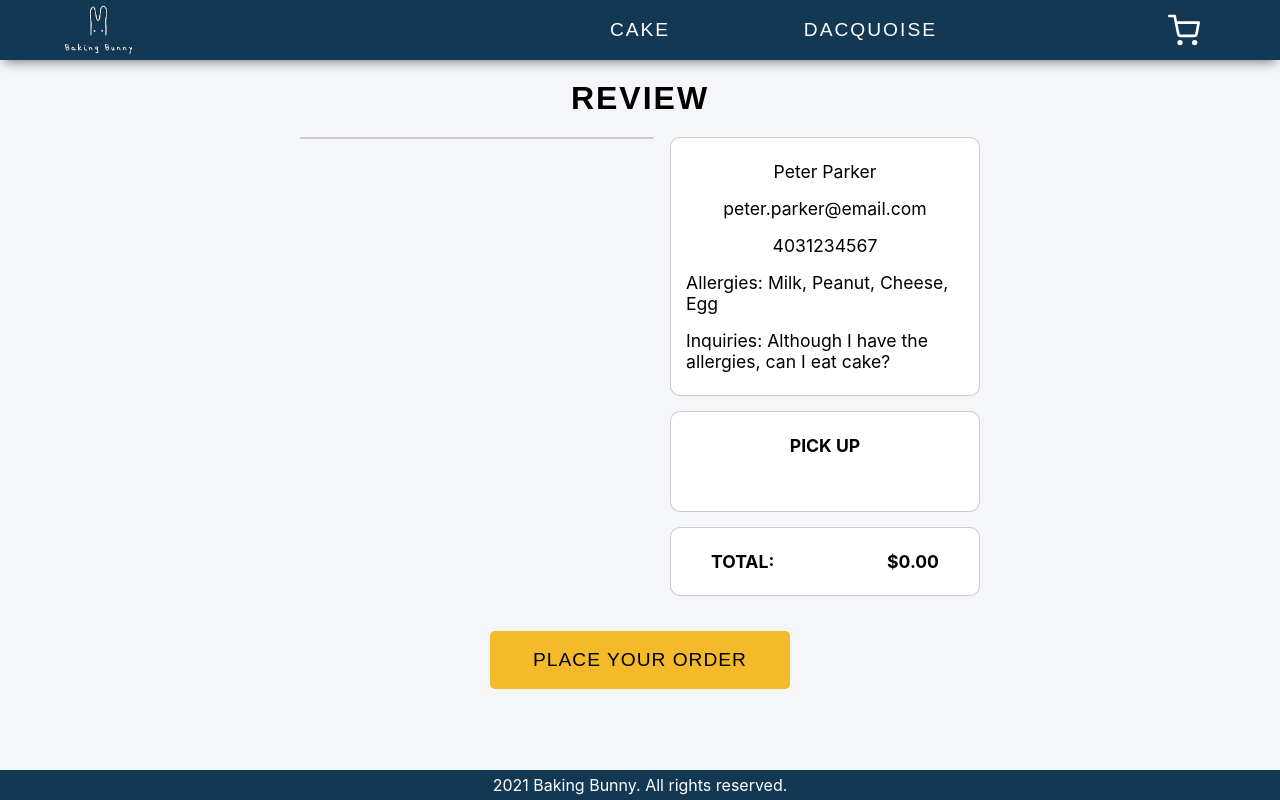
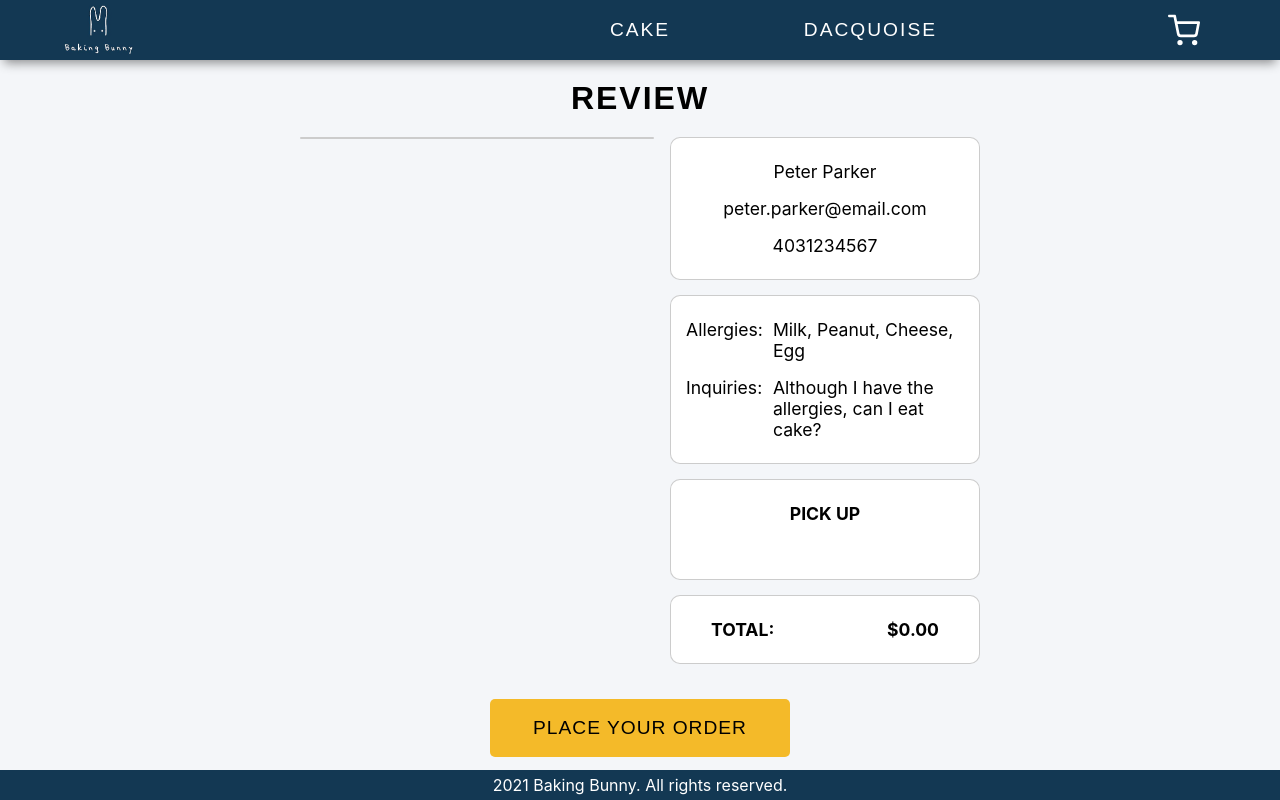
Before and after one commit to BakingBunny/web-baking-bunny, a React (Create React App) app: page /review in a window 1280 px wide. Built offline with nearby package versions, Linux system fonts and the light colour scheme; the HTML template or start-up script is replaced by a standard one; a web font is replaced by a local one.

Commit message:
Update subtotal when cart status changed

```diff
--- a/src/components/CartPage/Subtotal.tsx
+++ b/src/components/CartPage/Subtotal.tsx
@@ -1,9 +1,7 @@
-import React, { useEffect } from 'react';
+import React from 'react';
 import { useCountCartItems } from '../../hooks/useCountCartItems';
-import { orderList, update } from '../../store/orderListSlice';
-import { useAppSelector, useAppDispatch } from '../../store/hooks';
-import { products } from '../../store/cartSlice';
-import { CartInterface } from '../../interface/CartInterface';
+import { orderList } from '../../store/orderListSlice';
+import { useAppSelector } from '../../store/hooks';
 import formatCurrency from '../../utils/formatCurrency';
 import { SubtotalWrapper, SubtotalText, ProceedBtn } from './CartPageElements';
 import { OrderListInterface } from '../../interface/OrderListInterface';
@@ -11,26 +9,9 @@ import { OrderListInterface } from '../../interface/OrderListInterface';
 interface Props {}
 
 export const Subtotal = (props: Props) => {
-  const cartList = useAppSelector<CartInterface[]>(products);
   const countCartItems = useCountCartItems();
 
   const orderListState = useAppSelector<OrderListInterface>(orderList);
-  const dispatch = useAppDispatch();
-
-  useEffect(() => {
-    const subtotal = cartList.reduce((total, item) => {
-      const priceOfSize =
-        item.sizeId === 2 ? item.product.price * 1.2 : item.product.price;
-      return total + priceOfSize * item.qty;
-    }, 0);
-
-    dispatch(
-      update({
-        name: 'subtotal',
-        value: subtotal,
-      })
-    );
-  }, [cartList, dispatch]);
 
   return (
     <>
--- a/src/components/CheckOutPage/CheckoutPageElements.tsx
+++ b/src/components/CheckOutPage/CheckoutPageElements.tsx
@@ -34,14 +34,25 @@ export const CheckOutBtn = styled.button`
   }
 `;
 
-export const Wrapper = styled.div`
+export const Container = styled.div`
   display: flex;
   flex-direction: column;
   margin: auto;
-  /* padding: 0 20px; */
-  /* height: 100%; */
-  max-width: 850px;
-  /* margin-bottom: 20px; */
+  max-width: 700px;
+`;
+
+export const Wrapper = styled.div`
+  display: grid;
+  grid-gap: 1rem;
+  padding: 10px;
+  grid-template-columns: 1fr 1fr;
+  grid-template-areas: 'basic-option user-info' 'confirm confirm';
+
+  @media screen and (max-width: 960px) {
+    grid-template-columns: 1fr;
+    grid-template-areas: 'basic-option' 'user-info' 'confirm';
+    grid-gap: 0px;
+  }
 `;
 
 export const Title = styled.h2`
@@ -52,6 +63,14 @@ export const Title = styled.h2`
   width: 100%;
   text-transform: uppercase;
   font-family: 'Otomanopee One', sans-serif;
+`;
+
+export const BasicOption = styled.div`
+  grid-area: basic-option;
+`;
+
+export const UserInfoForm = styled.div`
+  grid-area: user-info;
 `;
 
 export const OptionWrapper = styled.div`
@@ -181,9 +200,13 @@ export const CloseBtn = styled(CheckOutBtn)`
 
 export const ClientInputWrapper = styled.div`
   position: relative;
+  overflow: hidden;
   height: 60px;
-  overflow: hidden;
   margin: 15px 0 0;
+
+  &:last-child {
+    margin-bottom: 10px;
+  }
 `;
 
 export const ClientInfoInput = styled.input`
@@ -195,7 +218,6 @@ export const ClientInfoInput = styled.input`
   border: none;
   outline: none;
   font-size: 1rem;
-
   background-color: rgb(249, 250, 251);
 
   &:focus + label span,
@@ -262,6 +284,7 @@ export const ConfirmBtn = styled(CheckOutBtn)`
 `;
 
 export const ConfirmLink = styled(Link)`
+  grid-area: confirm;
   font-size: 1.5rem;
   text-transform: uppercase;
   padding: 10px 30px;
--- a/src/components/CheckOutPage/index.tsx
+++ b/src/components/CheckOutPage/index.tsx
@@ -1,7 +1,14 @@
 import React, { useState } from 'react';
 import { orderList } from '../../store/orderListSlice';
 import { useAppSelector } from '../../store/hooks';
-import { Wrapper, Title, ConfirmLink } from './CheckoutPageElements';
+import {
+  Container,
+  BasicOption,
+  UserInfoForm,
+  Wrapper,
+  Title,
+  ConfirmLink,
+} from './CheckoutPageElements';
 import { DeliveryOption } from './DeliveryOption';
 import { SelectDate } from './SelectDate';
 import { UserInfo } from './UserInfo';
@@ -23,8 +30,10 @@ export const CheckOut = (props: Props) => {
 
   return (
     <>
+      <Container>
+        <Title>Checkout</Title>
         <Wrapper>
-        <Title>Checkout</Title>
+          <BasicOption>
             <DeliveryOption
               setShowPickUpLocationModal={setShowPickUpLocationModal}
               setShowCalcDeliveryFeeModal={setShowCalcDeliveryFeeModal}
@@ -32,13 +41,17 @@ export const CheckOut = (props: Props) => {
             {orderListState.isDelivery !== null && (
               <DisplayDate setShowModal={setShowCalendarModal} />
             )}
+          </BasicOption>
           {orderListState.pickupDeliveryDate && (
             <>
+              <UserInfoForm>
                 <UserInfo />
+              </UserInfoForm>
               <ConfirmLink to={'/review'}>Confirm</ConfirmLink>
             </>
           )}
         </Wrapper>
+      </Container>
       {showPickUpLocationModal && (
         <ModalWindow
           showModal={showPickUpLocationModal}
--- a/src/components/ReviewPage/CartProducts.tsx
+++ b/src/components/ReviewPage/CartProducts.tsx
@@ -26,7 +26,7 @@ export const CartProducts = (props: Props) => {
     <CardContainer>
       <CardWrapper>
         {cartList.map((item) => (
-          <Card>
+          <Card key={item.id}>
             <ImageWrapper>
               <Image
                 src={item.product.productImage}
--- a/src/components/ReviewPage/OptionInfo.tsx
+++ b/src/components/ReviewPage/OptionInfo.tsx
@@ -5,11 +5,12 @@ import { useAppSelector } from '../../store/hooks';
 import { UserInfoInterface } from '../../interface/UserInfoInterface';
 import {
   OptionInfoContainer,
-  OptionInfoWrapper,
+  FlexWrapper,
   OptionInfoText,
+  GridWrapper,
   TotalWrapper,
-  TotalText,
-  TotalValue,
+  TextLeft,
+  TextRight,
 } from './ReviewPageElements';
 import { OrderListInterface } from '../../interface/OrderListInterface';
 import formatCurrency from '../../utils/formatCurrency';
@@ -22,16 +23,20 @@ export const OptionInfo = (props: Props) => {
 
   return (
     <OptionInfoContainer>
-      <OptionInfoWrapper>
+      <FlexWrapper>
         <OptionInfoText>
           {userInfoState.firstname} {userInfoState.lastname}
         </OptionInfoText>
         <OptionInfoText>{userInfoState.email}</OptionInfoText>
         <OptionInfoText>{userInfoState.phone}</OptionInfoText>
-        <OptionInfoText>Allergies: {userInfoState.allergy}</OptionInfoText>
-        <OptionInfoText>Inquiries: {userInfoState.inquiry}</OptionInfoText>
-      </OptionInfoWrapper>
-      <OptionInfoWrapper>
+      </FlexWrapper>
+      <GridWrapper>
+        <TextLeft>Allergies:</TextLeft>
+        <TextLeft>{userInfoState.allergy}</TextLeft>
+        <TextLeft>Inquiries: </TextLeft>
+        <TextLeft>{userInfoState.inquiry}</TextLeft>
+      </GridWrapper>
+      <FlexWrapper>
         <OptionInfoText>
           <b>{orderListState.isDelivery ? 'DELIVERY' : 'PICK UP'}</b>
         </OptionInfoText>
@@ -53,22 +58,20 @@ export const OptionInfo = (props: Props) => {
               minute: '2-digit',
             })}
         </OptionInfoText>
-      </OptionInfoWrapper>
+      </FlexWrapper>
       <TotalWrapper>
         {orderListState.isDelivery && orderListState.deliveryFee && (
           <>
-            <TotalText>Subtotal: </TotalText>
-            <TotalValue>{formatCurrency(orderListState.subtotal)}</TotalValue>
-            <TotalText>Delivery Fee: </TotalText>
-            <TotalValue>
-              {formatCurrency(orderListState.deliveryFee)}
-            </TotalValue>
+            <TextLeft>Subtotal: </TextLeft>
+            <TextRight>{formatCurrency(orderListState.subtotal)}</TextRight>
+            <TextLeft>Delivery Fee: </TextLeft>
+            <TextRight>{formatCurrency(orderListState.deliveryFee)}</TextRight>
           </>
         )}
-        <TotalText>
+        <TextLeft>
           <b>TOTAL:</b>
-        </TotalText>
-        <TotalValue>
+        </TextLeft>
+        <TextRight>
           <b>
             {orderListState.deliveryFee
               ? formatCurrency(
@@ -76,30 +79,8 @@ export const OptionInfo = (props: Props) => {
                 )
               : formatCurrency(orderListState.subtotal)}
           </b>
-        </TotalValue>
+        </TextRight>
       </TotalWrapper>
-      {/* <OptionInfoWrapper>
-        {orderListState.isDelivery && orderListState.deliveryFee && (
-          <>
-            <OptionInfoText>
-              Subtotal: {formatCurrency(orderListState.subtotal)}
-            </OptionInfoText>
-            <OptionInfoText>
-              Delivery Fee: {formatCurrency(orderListState.deliveryFee)}
-            </OptionInfoText>
-          </>
-        )}
-        <OptionInfoText>
-          <b>
-            TOTAL:{' '}
-            {orderListState.deliveryFee
-              ? formatCurrency(
-                  orderListState.subtotal + orderListState.deliveryFee
-                )
-              : formatCurrency(orderListState.subtotal)}
-          </b>
-        </OptionInfoText>
-      </OptionInfoWrapper> */}
     </OptionInfoContainer>
   );
 };
--- a/src/components/ReviewPage/ReviewPageElements.tsx
+++ b/src/components/ReviewPage/ReviewPageElements.tsx
@@ -98,19 +98,25 @@ export const OptionInfoContainer = styled.div`
   display: flex;
   flex-direction: column;
   width: 100%;
-  /* padding: 10px;
-  background: #fff;
-  border: 1px solid #9f9f9f87;
-  border-radius: 10px; */
-
   @media screen and (max-width: 960px) {
     margin: 0 auto;
   }
 `;
 
-export const OptionInfoWrapper = styled.div`
+export const FlexWrapper = styled.div`
   display: flex;
   flex-direction: column;
+  background: #fff;
+  border: 1px solid #9f9f9f87;
+  border-radius: 10px;
+  margin: 0 0 15px;
+  padding: 15px;
+`;
+
+export const GridWrapper = styled.div`
+  display: grid;
+  grid-column-gap: 10px;
+  grid-template-columns: auto 1fr;
   background: #fff;
   border: 1px solid #9f9f9f87;
   border-radius: 10px;
@@ -124,22 +130,16 @@ export const OptionInfoText = styled.div`
   text-align: start;
 `;
 
-export const TotalWrapper = styled.div`
-  display: grid;
-  grid-template-columns: 1fr 1fr;
-  background: #fff;
-  border: 1px solid #9f9f9f87;
-  border-radius: 10px;
-  margin: 0 0 15px;
+export const TotalWrapper = styled(GridWrapper)`
   padding: 15px 40px;
 `;
 
-export const TotalText = styled(OptionInfoText)`
+export const TextLeft = styled(OptionInfoText)`
   /* text-align: start; */
   width: 100%;
 `;
 
-export const TotalValue = styled(OptionInfoText)`
+export const TextRight = styled(OptionInfoText)`
   text-align: end;
   width: 100%;
 `;
--- a/src/hooks/useCountCartItems.tsx
+++ b/src/hooks/useCountCartItems.tsx
@@ -1,19 +1,36 @@
 import { useState, useEffect } from 'react';
 import { products } from '../store/cartSlice';
-import { useAppSelector } from '../store/hooks';
+import { update } from '../store/orderListSlice';
+import { useAppSelector, useAppDispatch } from '../store/hooks';
 import { CartInterface } from '../interface/CartInterface';
 
+// this hook counts cart items and cacluate subtotal based on items
 export const useCountCartItems = (): number => {
   const cartList = useAppSelector<CartInterface[]>(products);
   const [countCartItems, setCountCartItems] = useState<number>(0);
+  const dispatch = useAppDispatch();
 
   useEffect(() => {
+    // count cart items
     setCountCartItems(
       cartList.reduce((total, item) => {
         return total + item.qty;
       }, 0)
     );
-  }, [cartList]);
+
+    // caculate subtotal
+    const subtotal = cartList.reduce((total, item) => {
+      const priceOfSize =
+        item.sizeId === 2 ? item.product.price * 1.2 : item.product.price;
+      return total + priceOfSize * item.qty;
+    }, 0);
+    dispatch(
+      update({
+        name: 'subtotal',
+        value: subtotal,
+      })
+    );
+  }, [cartList, dispatch]);
 
   return countCartItems;
 };
```
Lines whose indentation alone changed are shown as unchanged.
